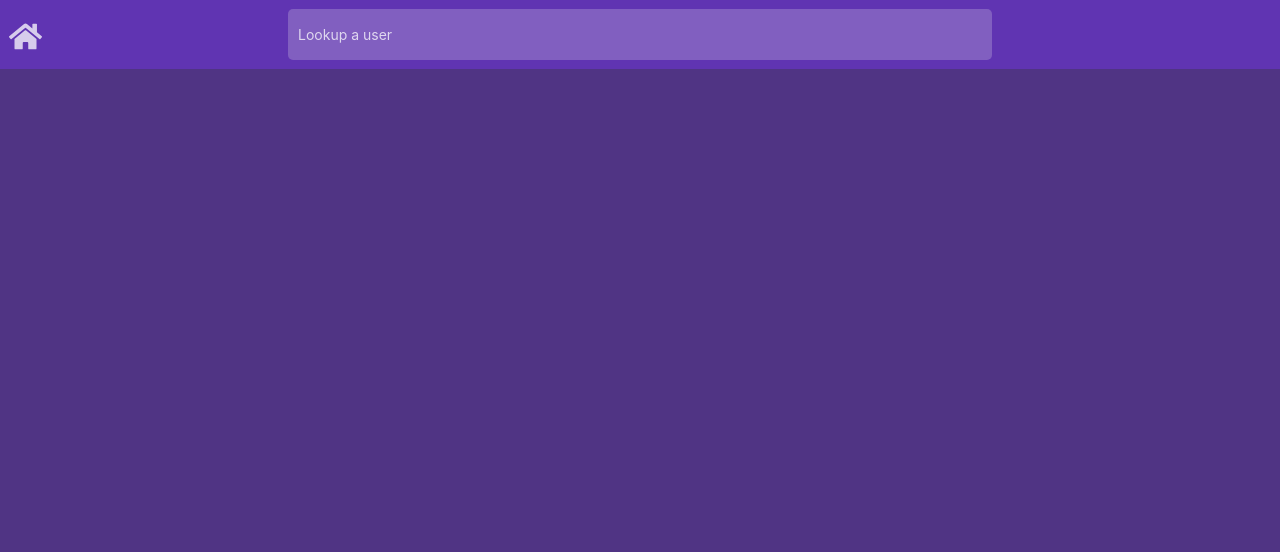
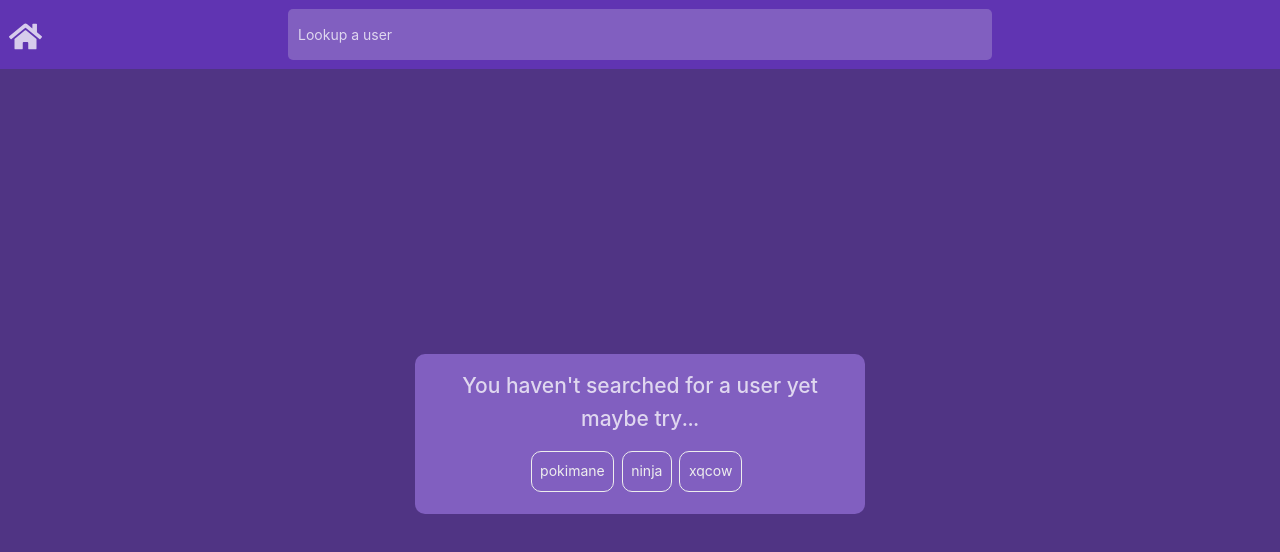
Before and after one commit to MarcDwyer/twitch-followers, a React (Create React App) app in the folder frontend/: page / in a window 1280 px wide. Shown: the top 552 px of the page. Built offline with nearby package versions, Linux system fonts and the light colour scheme.

Commit message:
recently searched hooked up to mobx

```diff
--- a/frontend/src/App.tsx
+++ b/frontend/src/App.tsx
@@ -3,10 +3,11 @@
 import { Theme } from "./theme";
 
 import TData from "./stores/tdata";
+import RecentStore from "./stores/recently";
 
 import Nav from "./components/Navbar/nav";
 import Results from "./components/Results/results";
-import RecentlySearch from "./components/Recently_Searched/rs";
+import RecentSearches from "./components/Recently_Searched/recents";
 
 import "antd/dist/antd.css";
 import "./App.scss";
@@ -24,6 +25,7 @@
 `;
 function App() {
   const tData = new TData();
+  const rs = new RecentStore();
   return (
     <div className="App">
       <BrowserRouter>
@@ -31,7 +33,7 @@
         <Switch>
           <Container>
             <Route path="/:user" render={() => <Results tData={tData} />} />
-            <Route exact path="/" component={RecentlySearch} />
+            <Route exact path="/" render={() => <RecentSearches rs={rs} />} />
           </Container>
         </Switch>
       </BrowserRouter>
--- a/frontend/src/components/Recently_Searched/rs.tsx
+++ b/frontend/src/components/Recently_Searched/recents.tsx
@@ -1,9 +1,12 @@
-import React from "react";
+import { observer } from "mobx-react";
+import React, { useEffect } from "react";
 import { Link } from "react-router-dom";
 import styled from "styled-components";
 
+import RecentlySearched from "../../stores/recently";
+
 import { Theme } from "../../theme";
-import "./rs.scss";
+import "./recents.scss";
 
 export const RecentLink = styled(Link)`
   display: flex;
@@ -22,27 +25,30 @@
     opacity: 0.75;
   }
 `;
-const topStreams: string[] = ["ninja", "xqcow", "pokimane"];
 
-const RS = () => {
+type Props = {
+  rs: RecentlySearched;
+};
+const RecentSearches = observer(({ rs }: Props) => {
+  console.log(rs.isMock);
+  const recents = Object.keys(rs.recents);
+  useEffect(() => {
+    rs.fetchRecents();
+  }, []);
   return (
     <div
       className="main-recently"
       style={{ backgroundColor: ` ${Theme.lightShade}` }}
     >
-      {/* <div className="innerdiv">
+      <div className="innerdiv">
         <h2 style={{ color: Theme.color }}>
-          {recent.length
+          {!rs.isMock
             ? "Your recently searched"
             : "You haven't searched for a user yet maybe try..."}
         </h2>
         <div className="recents">
           {(() => {
-            let result: string[] = topStreams;
-
-            if (recent.length !== 0) result = recent.reverse();
-
-            return result.map((k) => {
+            return recents.map((k) => {
               return (
                 <RecentLink key={k} to={`/${k}`}>
                   <span>{k}</span>
@@ -51,9 +57,9 @@
             });
           })()}
         </div>
-      </div> */}
+      </div>
     </div>
   );
-};
+});
 
-export default RS;
+export default RecentSearches;
--- a/frontend/src/components/Results/results.tsx
+++ b/frontend/src/components/Results/results.tsx
@@ -5,7 +5,6 @@
 
 import Loader from "react-loader-spinner";
 import { useDebouncedCallback } from "use-debounce";
-import { useDispatch, useSelector } from "react-redux";
 
 import { Theme } from "../../theme";
 
@@ -45,6 +44,7 @@
   }, 250);
 
   useEffect(() => {
+    tData.reset();
     tData.fetchData(user);
   }, [user]);
 
--- /dev/null
+++ b/frontend/src/stores/recently.ts
@@ -0,0 +1,53 @@
+import { makeAutoObservable } from "mobx";
+
+type Recents = {
+    [key: string]: boolean;
+}
+export function setSearch(userName: string) {
+    const rs = localStorage.getItem("recently");
+    if (!rs) {
+        const recents: Recents = {
+            [userName]: true
+        };
+        localStorage.setItem("recently", JSON.stringify(recents));
+        return;
+    }
+    let recents: Recents = JSON.parse(rs);
+    const entries = Object.entries(recents);
+    const limit = 15
+    if (entries.length > limit) {
+        recents = {};
+        for (let x = 0; x < limit; x++) {
+            const [k, v] = entries[x];
+            recents[k] = v;
+        }
+    }
+    localStorage.setItem("recently", JSON.stringify({
+        [userName]: true,
+        ...recents,
+    }));
+}
+
+
+export default class Recently {
+    recents: Recents = {
+        pokimane: true,
+        ninja: true,
+        xqcow: true,
+    };
+    isMock: boolean = false;
+
+    constructor() {
+        makeAutoObservable(this)
+    }
+
+    fetchRecents() {
+        const rs = localStorage.getItem("recently");
+        if (!rs) {
+            this.isMock = true;
+            return;
+        }
+        this.isMock = false
+        this.recents = JSON.parse(rs) as Recents;
+    }
+}
--- a/frontend/src/stores/tdata.ts
+++ b/frontend/src/stores/tdata.ts
@@ -1,19 +1,17 @@
 import { action, makeAutoObservable, observable } from "mobx";
-import { isReturnStatement } from "typescript";
 import { TwitchData } from "../twitch_types";
+import { setSearch } from "./recently";
 
 export default class TData {
     private offset: number = 0;
     private limit : number | null = null;
-
     private initState: TData;
-
 
     error: TwitchData.ErrorMsg | null = null;
     data: TwitchData.RootChannel | null = null;
 
     constructor() {
-        this.initState = this;
+        this.initState = {...this };
         makeAutoObservable(this)
     }
 
@@ -25,7 +23,6 @@
             this.offset += this.data.follows.length;
         }
         const url = prefix + `/followers/${user}/${this.offset}`;
-        console.log(url)
         const f = await fetch(url);
         const data: TwitchData.RootChannel = await f.json();
         if ("error" in data) {
@@ -39,6 +36,7 @@
             this.error = null;
             return;
         }
+        setSearch(user);
         this.error = null
         this.data = data
     }
@@ -47,8 +45,11 @@
             initState: true
         }
         for (const [k, v] of Object.entries(this.initState)) {
-            //@ts-ignore
-            if (!(k in not)) this[k] = v
+            if (!(k in not)) {
+                console.log(k);
+                //@ts-ignore
+                this[k] = v
+            }
         }
     }
 }
```
Also changed, not shown: frontend/src/components/Recently_Searched/recents.scss (renamed from frontend/src/components/Recently_Searched/rs.scss), 1 other file (tests, documents, lock files or other folders).
